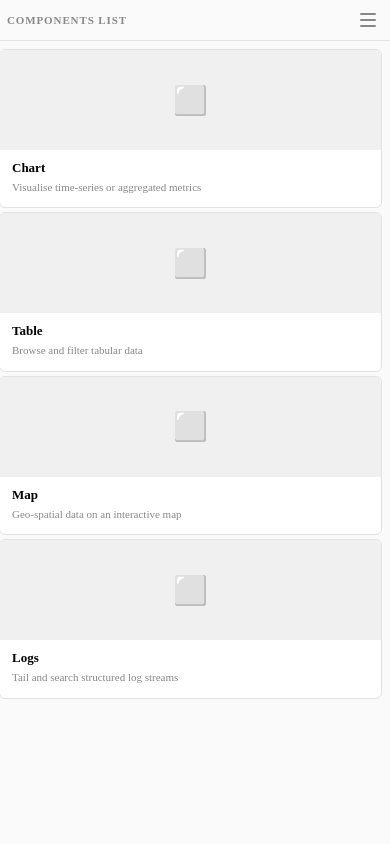
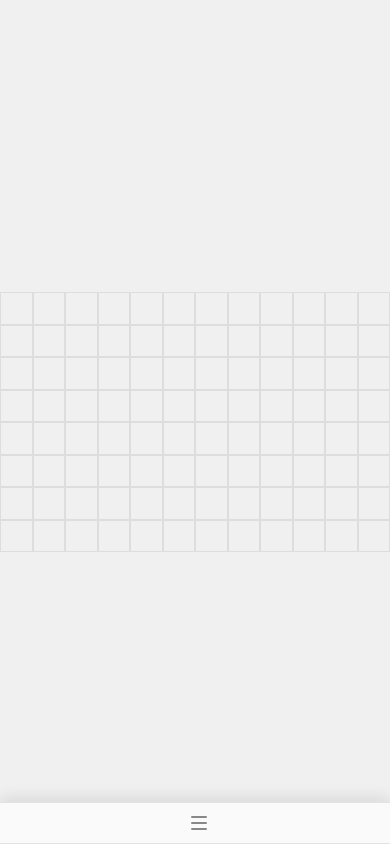
Before and after one commit to SevcikMichal/galleon-lit-grid-shell, a website built with Vite: page index.html in a window 390 px wide. Built offline with nearby package versions, Linux system fonts and the light colour scheme.

Commit message:
Improve responsivness of sidebar

```diff
--- a/index.html
+++ b/index.html
@@ -10,6 +10,10 @@
     #app {
       position: relative;
       height: 100%;
+      display: flex;
+      align-items: center;
+      justify-content: center;
+      background: #f0f0f0;
     }
     galleon-components-browser {
       position: absolute;
@@ -18,11 +22,20 @@
       height: 100%;
       z-index: 10;
     }
+
+    @media (orientation: portrait) {
+      galleon-components-browser {
+        top: auto;
+        bottom: 0;
+        left: 0;
+        height: auto;
+      }
+    }
   </style>
 </head>
 <body>
   <div id="app">
-    <galleon-canvas columns="12" rows="8" style="width: 100%; height: 100%;">
+    <galleon-canvas columns="12" rows="8">
     </galleon-canvas>
     <galleon-components-browser>
       <galleon-component name="Chart" description="Visualise time-series or aggregated metrics" colspan="4" rowspan="3"></galleon-component>
--- a/src/galleon-canvas.ts
+++ b/src/galleon-canvas.ts
@@ -6,11 +6,14 @@ export class GalleonCanvas extends LitElement {
   @property({ type: Number }) columns = 12;
   @property({ type: Number }) rows = 8;
 
+  private _ro: ResizeObserver | undefined;
+
   static styles = css`
     :host {
       display: grid;
       width: 100%;
-      height: 100%;
+      max-width: 100%;
+      max-height: 100%;
       position: relative;
       isolation: isolate;
     }
@@ -36,6 +39,21 @@ export class GalleonCanvas extends LitElement {
     super.connectedCallback();
     this.addEventListener('dragover', this._onDragOver);
     this.addEventListener('drop', this._onDrop);
+    this._ro = new ResizeObserver(() => this._applyGridStyles());
+    this._ro.observe(this);
+  }
+
+  disconnectedCallback() {
+    super.disconnectedCallback();
+    this._ro?.disconnect();
+  }
+
+  private _applyGridStyles() {
+    this.style.gridTemplateColumns = `repeat(${this.columns}, 1fr)`;
+    this.style.gridTemplateRows = `repeat(${this.rows}, 1fr)`;
+    const portrait = this.offsetHeight > this.offsetWidth;
+    this.style.aspectRatio = portrait ? '' : `${this.columns} / ${this.rows}`;
+    this.style.height = portrait ? '100%' : '';
   }
 
   private _onDragOver(e: DragEvent) {
@@ -77,8 +95,7 @@ export class GalleonCanvas extends LitElement {
   }
 
   updated() {
-    this.style.gridTemplateColumns = `repeat(${this.columns}, 1fr)`;
-    this.style.gridTemplateRows = `repeat(${this.rows}, 1fr)`;
+    this._applyGridStyles();
   }
 }
 
--- a/src/galleon-component.ts
+++ b/src/galleon-component.ts
@@ -30,9 +30,13 @@ export class GalleonComponent extends LitElement {
       cursor: grabbing;
     }
 
+    :host {
+      container-type: inline-size;
+    }
+
     .preview {
       width: 100%;
-      height: 100px;
+      aspect-ratio: 16 / 7;
       background: #f0f0f0;
       display: flex;
       align-items: center;
@@ -47,22 +51,22 @@ export class GalleonComponent extends LitElement {
     }
 
     .preview-placeholder {
-      font-size: 28px;
+      font-size: clamp(18px, 6cqi, 32px);
       color: #ccc;
     }
 
     .body {
-      padding: 10px 12px 12px;
+      padding: clamp(6px, 3cqi, 12px) clamp(8px, 4cqi, 14px);
     }
 
     .name {
-      font-size: 13px;
+      font-size: clamp(11px, 3.5cqi, 14px);
       font-weight: 600;
-      margin-bottom: 4px;
+      margin-bottom: clamp(2px, 1cqi, 5px);
     }
 
     .description {
-      font-size: 11px;
+      font-size: clamp(10px, 2.8cqi, 12px);
       color: #888;
       line-height: 1.4;
     }
--- a/src/galleon-components-browser.ts
+++ b/src/galleon-components-browser.ts
@@ -5,32 +5,66 @@ import { customElement, state } from 'lit/decorators.js';
 export class GalleonComponentsBrowser extends LitElement {
   @state() private _open = true;
 
+  private _mq: MediaQueryList | undefined;
+
   static styles = css`
     :host {
       display: flex;
       flex-direction: column;
-      width: 400px;
-      min-width: 260px;
+      width: clamp(200px, 22vw, 420px);
+      min-width: 0;
       border-left: 1px solid #e2e2e2;
       background: #fafafa;
       overflow-y: auto;
-      transition: width 0.2s, min-width 0.2s;
+      transition: width 0.2s, height 0.2s;
       box-shadow: -4px 0 16px rgba(0,0,0,0.1);
+      container-type: inline-size;
+      container-name: browser;
     }
 
     :host([collapsed]) {
       width: 40px;
-      min-width: 40px;
       overflow: hidden;
+    }
+
+    /* portrait: bottom bar */
+    :host([portrait]) {
+      width: 100%;
+      height: clamp(180px, 35vh, 280px);
+      flex-direction: column;
+      border-left: none;
+      border-top: 1px solid #e2e2e2;
+      box-shadow: 0 -4px 16px rgba(0,0,0,0.1);
+      overflow-y: hidden;
+    }
+
+    :host([portrait][collapsed]) {
+      width: 100%;
+      height: 40px;
+      overflow: hidden;
+    }
+
+    :host([portrait]) .list {
+      flex-direction: row;
+      overflow-x: auto;
+      overflow-y: hidden;
+      padding: clamp(6px, 2cqi, 10px);
+      gap: clamp(6px, 2cqi, 10px);
+      align-items: stretch;
+    }
+
+    :host([portrait]) ::slotted(*) {
+      flex-shrink: 0;
+      width: clamp(140px, 30vw, 200px);
     }
 
     header {
       display: flex;
       align-items: center;
       justify-content: space-between;
-      padding: 0 8px 0 16px;
-      height: 40px;
-      font-size: 11px;
+      padding: 0 clamp(6px, 3cqi, 12px) 0 clamp(10px, 5cqi, 20px);
+      height: clamp(36px, 6cqi, 48px);
+      font-size: clamp(10px, 1.4cqi, 12px);
       font-weight: 600;
       letter-spacing: 0.08em;
       text-transform: uppercase;
@@ -40,11 +74,20 @@ export class GalleonComponentsBrowser extends LitElement {
       top: 0;
       background: #fafafa;
       white-space: nowrap;
+      flex-shrink: 0;
     }
 
     :host([collapsed]) header {
       justify-content: center;
       padding: 0;
+    }
+
+    :host([portrait]) header {
+      height: 40px;
+      font-size: 11px;
+      padding: 0 8px 0 16px;
+      border-bottom: 1px solid #e2e2e2;
+      border-top: none;
     }
 
     button {
@@ -73,10 +116,29 @@ export class GalleonComponentsBrowser extends LitElement {
     .list {
       display: flex;
       flex-direction: column;
-      padding: 8px;
-      gap: 4px;
+      padding: clamp(4px, 2cqi, 10px);
+      gap: clamp(3px, 1.5cqi, 6px);
+      overflow-y: auto;
     }
   `;
+
+  connectedCallback() {
+    super.connectedCallback();
+    this._mq = window.matchMedia('(orientation: portrait)');
+    this._onOrientationChange(this._mq);
+    this._mq.addEventListener('change', this._onOrientationChange);
+  }
+
+  disconnectedCallback() {
+    super.disconnectedCallback();
+    this._mq?.removeEventListener('change', this._onOrientationChange);
+  }
+
+  private _onOrientationChange = (e: MediaQueryList | MediaQueryListEvent) => {
+    this.toggleAttribute('portrait', e.matches);
+    this._open = !e.matches;
+    this.toggleAttribute('collapsed', e.matches);
+  };
 
   private _toggle() {
     this._open = !this._open;
```
